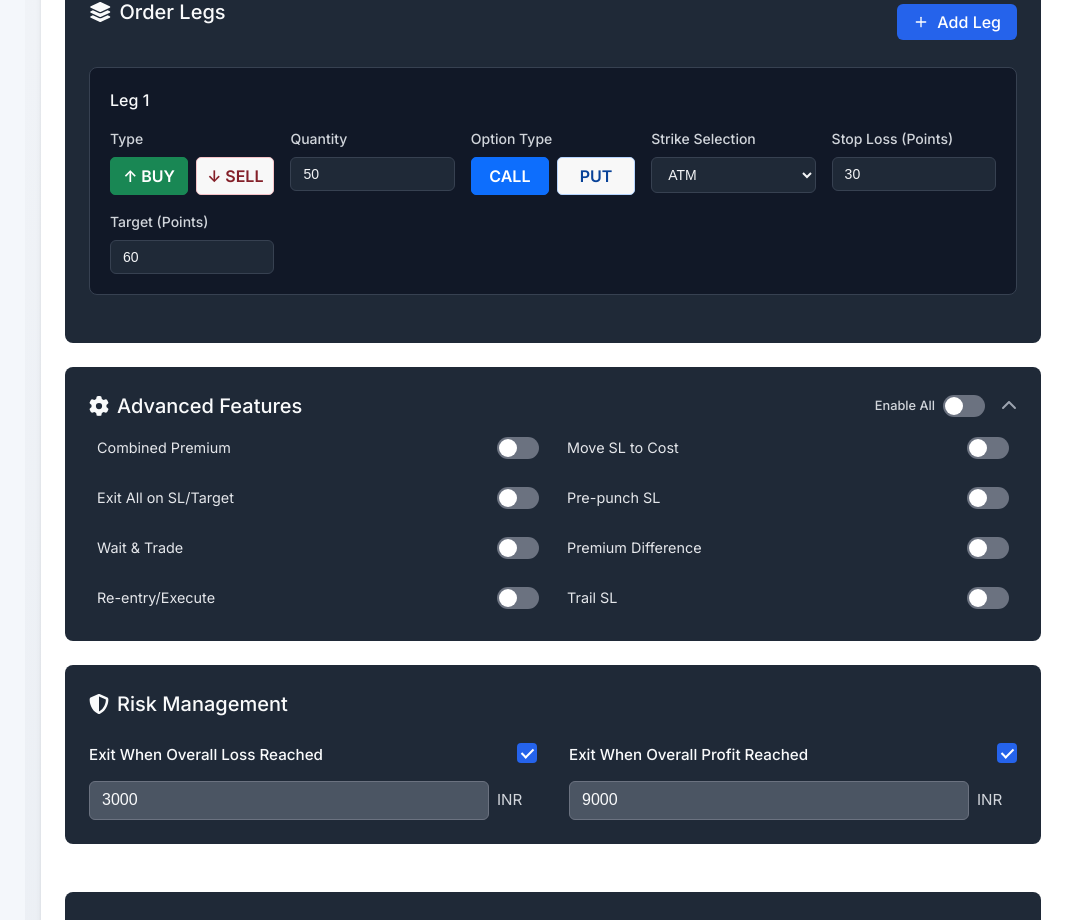
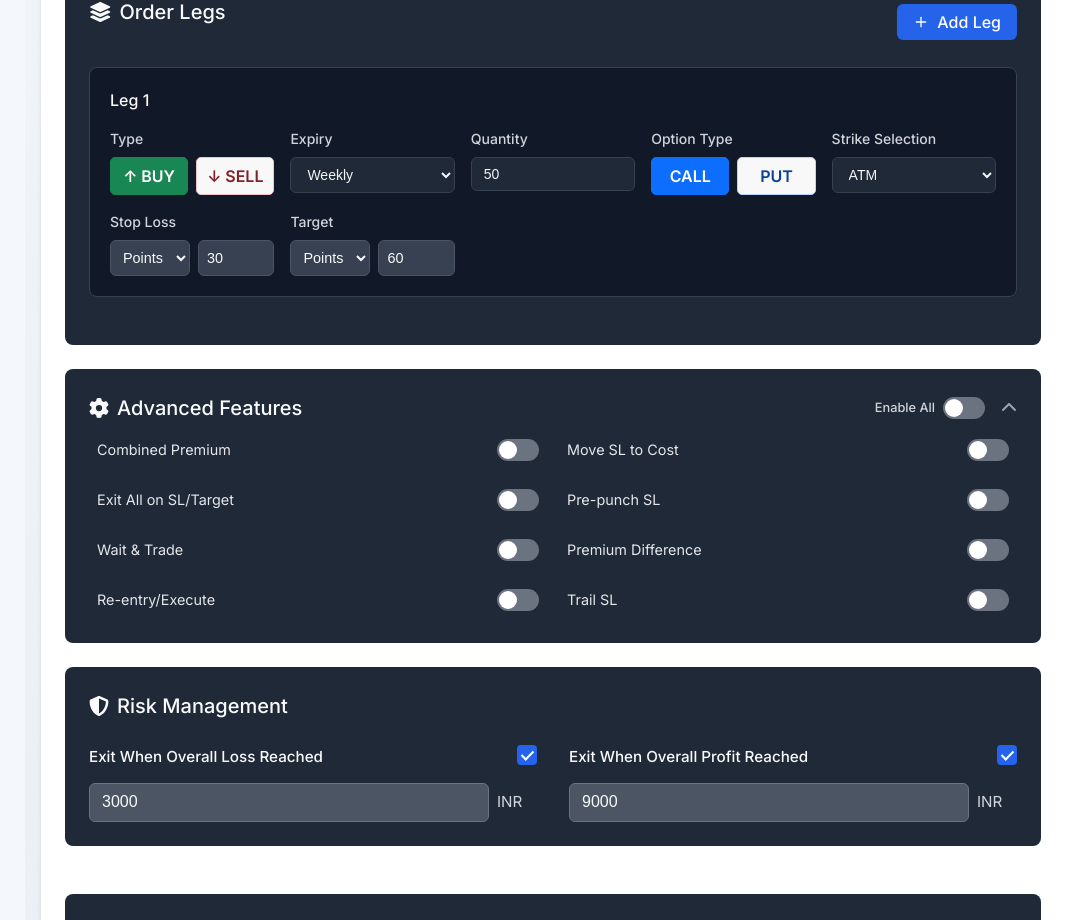
Before and after one commit to sudhanshu2070/last-trade, a React (Vite) app: page /strategies in a window 1280 px wide. Shown: the part 1135-2055 px from the top of the page, without its empty margins (215-1280 px from the left). Built offline with nearby package versions, Linux system fonts and the light colour scheme.

Commit message:
Changes in the Strategies 0.2

```diff
--- a/src/Pages/StrategyTabs/CreateStrategy/Sections/OrderLegs/OrderLegs.module.css
+++ b/src/Pages/StrategyTabs/CreateStrategy/Sections/OrderLegs/OrderLegs.module.css
@@ -177,6 +177,42 @@
   border-color: #0d6efd;
 }
 
+
+/* Add these to your CSS module */
+
+.slTargetWrapper {
+  width: 100%;
+}
+
+.slTargetContainer {
+  display: flex;
+  width: 100%;
+  gap: 0.5rem;
+}
+
+.slTargetSelect {
+  width: 30%;
+  min-width: 80px;
+  background-color: rgb(55 65 81);
+  border: 1px solid rgb(75 85 99);
+  border-radius: 0.375rem;
+  padding: 0.5rem;
+  color: #f9fafb;
+  font-size: 0.9rem;
+  cursor: pointer;
+}
+
+.slTargetInput {
+  width: 70%;
+  flex-grow: 1;
+  background-color: rgb(55 65 81);
+  border: 1px solid rgb(75 85 99);
+  border-radius: 0.375rem;
+  padding: 0.5rem;
+  color: #f9fafb;
+  font-size: 0.9rem;
+}
+
   @media (max-width: 768px) {
     .section {
       padding: 1rem;
--- a/src/Pages/StrategyTabs/CreateStrategy/Sections/OrderLegs/OrderLegs.tsx
+++ b/src/Pages/StrategyTabs/CreateStrategy/Sections/OrderLegs/OrderLegs.tsx
@@ -6,7 +6,7 @@ import { faLayerGroup, faTrash } from '@fortawesome/free-solid-svg-icons';
 
 const OrderLegs: React.FC = () => {
   const [legs, setLegs] = useState([
-    { id: 1, type: 'BUY', instrument: 'NIFTY 50', quantity: 50, orderType: 'MARKET', optionType: 'CALL', stopLoss: 30, target: 60 }
+    { id: 1, type: 'BUY', instrument: 'NIFTY 50', quantity: 50, expiryType : 'weekly',  orderType: 'MARKET', optionType: 'CALL', slType: 'points', stopLoss: 30, targetType: 'points', target: 60 }
   ]);
 
   const addLeg = () => {
@@ -14,10 +14,13 @@ const OrderLegs: React.FC = () => {
       id: legs.length > 0 ? legs[legs.length - 1].id + 1 : 1,
       type: 'BUY',
       instrument: '',
+      expiryType: 'weekly',
       quantity: 1,
       orderType: 'LIMIT',
       optionType: 'CALL',
+      slType: 'points',
       stopLoss: 30,
+      targetType: 'points',
       target: 60
     }]);
   };
@@ -83,6 +86,18 @@ const OrderLegs: React.FC = () => {
               </div>
 
               <div className={styles.formGroup}>
+                <label className={styles.label}>Expiry</label>
+                <select
+                  value={leg.expiryType || 'weekly'}
+                  onChange={(e) => updateLeg(leg.id, 'expiryType', e.target.value)}
+                  className={styles.input}
+                >
+                  <option value="weekly">Weekly</option>
+                  <option value="monthly">Monthly</option>
+                </select>
+              </div>
+
+              <div className={styles.formGroup}>
                 <label className={styles.label}>Quantity</label>
                 <input
                   type="number"
@@ -129,25 +144,49 @@ const OrderLegs: React.FC = () => {
               </div>
 
               <div className={styles.formGroup}>
-                <label className={styles.label}>Stop Loss (Points)</label>
+                <label className={styles.label}>Stop Loss</label>
+                <div className={styles.slTargetWrapper}>
+                  <div className={styles.slTargetContainer}>
+                    <select
+                      value={leg.slType || 'points'}
+                      onChange={(e) => updateLeg(leg.id, 'slType', e.target.value)}
+                      className={styles.slTargetSelect}
+                    >
+                      <option value="points">Points</option>
+                      <option value="percent">%</option>
+                    </select>
                     <input
                       type="number"
                       min="1"
                       value={leg.stopLoss || ''}
                       onChange={(e) => updateLeg(leg.id, 'stopLoss', e.target.value)}
-                  className={styles.input}
+                      className={styles.slTargetInput}
                     />
+                  </div>
+                </div>
               </div>
 
               <div className={styles.formGroup}>
-                <label className={styles.label}>Target (Points)</label>
+                <label className={styles.label}>Target</label>
+                <div className={styles.slTargetWrapper}>
+                  <div className={styles.slTargetContainer}>
+                    <select
+                      value={leg.targetType || 'points'}
+                      onChange={(e) => updateLeg(leg.id, 'targetType', e.target.value)}
+                      className={styles.slTargetSelect}
+                    >
+                      <option value="points">Points</option>
+                      <option value="percent">%</option>
+                    </select>
                     <input
                       type="number"
                       min="1"
                       value={leg.target || ''}
                       onChange={(e) => updateLeg(leg.id, 'target', e.target.value)}
-                  className={styles.input}
+                      className={styles.slTargetInput}
                     />
+                  </div>
+                </div>
               </div>
             </div>
           </div>
```
Lines whose indentation alone changed are shown as unchanged.
